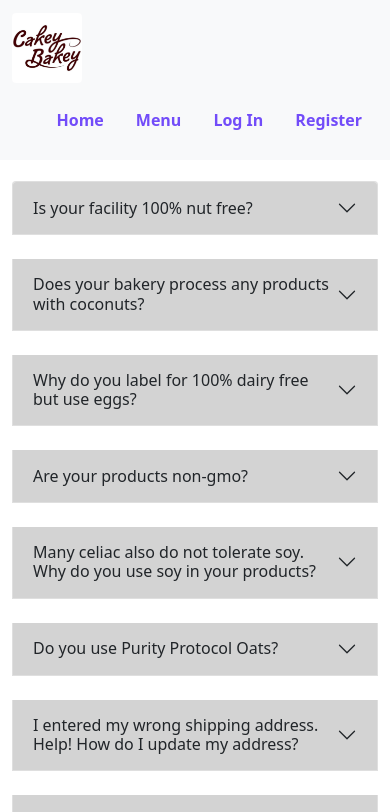
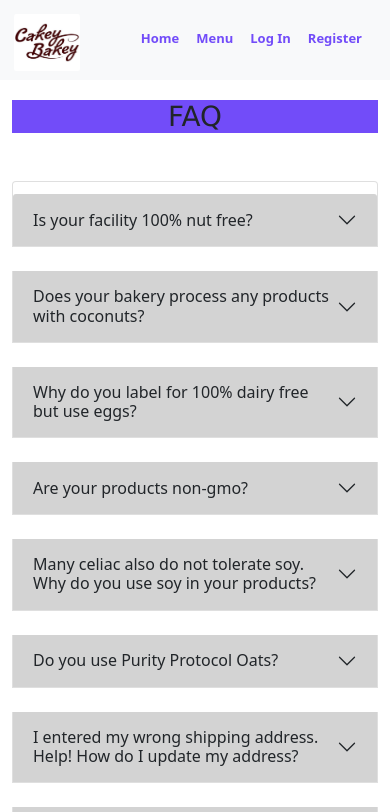
Before and after one commit to Praveen505Kumar/Cakey-Bakey, a React (Create React App) app in the folder client/: page /faq in a window 390 px wide. Shown: the top 812 px of the page. Built offline with nearby package versions, Linux system fonts and the light colour scheme.

Commit message:
responsive

```diff
--- a/client/src/components/core/Profile.js
+++ b/client/src/components/core/Profile.js
@@ -7,13 +7,13 @@ const Profile = () => {
         <div>
             <Navbar />
             <div class="container header-pad" style={{ height: 500 }}>
-                <div class="d-flex justify-content-between align-items-center">
-                    <h3>Welcome!!</h3>
-                    <div class="col-xs-6">
+                <div class="d-flex justify-content-end align-items-center">
+
+                    <div class="">
                         <a href="/user/orders" class="btn btn-warning btn-block" >My Orders</a>
                     </div>
                 </div>
-                <div className="card me-2 my-3 shadow" style={{ width: 400, height: 300 }}>
+                <div className="profile card me-2 my-3 shadow" style={{ width: 400, height: 300 }}>
                     <div className="card-body item-body rounded-3">
                         <h3 className="card-title"><i class="bi bi-person-circle p-1"></i>{user.name}</h3>
                         <p ><strong>Email: </strong>{user.email}</p>
--- a/client/src/index.css
+++ b/client/src/index.css
@@ -200,4 +200,68 @@
   .nav-link {
     margin: 12px 0;
   }
+
 }
+
+@media (max-width: 768px) {
+  .Copyright {
+    font-size: small;
+  }
+
+  .container {}
+
+  .navbar {
+    height: 100px;
+  }
+
+  .logo {
+    height: 80px;
+    padding: 2px;
+  }
+
+  .profile {
+    width: 100%;
+  }
+
+  .card-body {
+    margin: 0;
+    width: 100%;
+  }
+
+  h2 {
+    font-size: px;
+    margin: 12px 0;
+  }
+}
+
+@media (max-width: 568px) {
+  .Copyright {
+    font-size: smaller;
+  }
+
+  .nav-link {
+    font-size: small;
+    margin: 0;
+    padding-left: 1px;
+    padding-top: 0;
+  }
+
+  .navbar {
+    height: 80px;
+  }
+
+  .logo {
+    height: 60px;
+    margin: 1;
+    padding-top: 1px;
+  }
+
+  h2 {
+    font-size: 18px;
+    margin: 12px 0;
+  }
+
+  .card-body {
+    width: 100%;
+  }
+}
```
